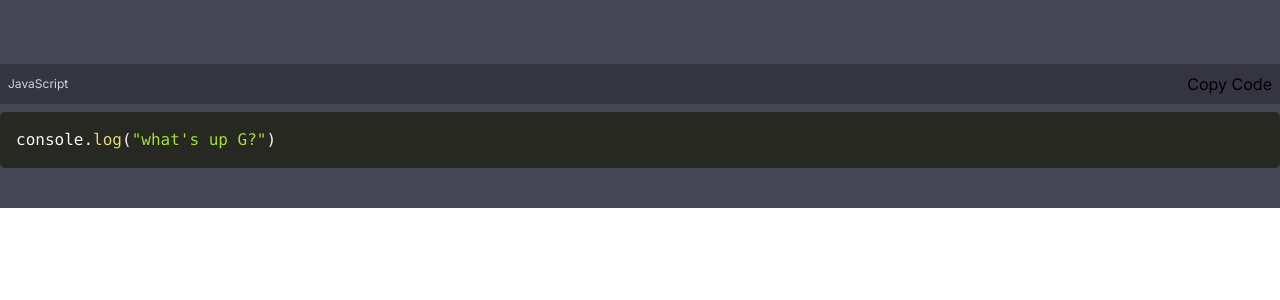
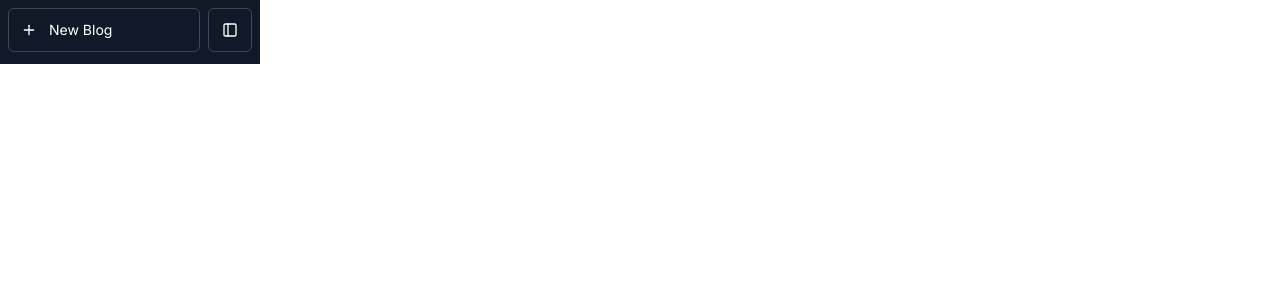
Before and after one commit to Conrad-E-Code/next-portfolio, a Next.js app: page /blog in a window 1280 px wide. Shown: the top 300 px of the page. Built offline with nearby package versions, Linux system fonts and the light colour scheme.

Commit message:
Sidebar header on page.

```diff
--- a/app/blog/page.js
+++ b/app/blog/page.js
@@ -1,13 +1,85 @@
 "use client";
-import React from 'react'
-import CodeBlock from '../../components/CodeBlock'
+import React from "react";
+import CodeBlock from "../../components/CodeBlock";
 
 const page = () => {
   return (
-    <div className='py-8 pt-16 bg-chatBackgroundColor'>
-        <CodeBlock code={`console.log("what's up G?")`} />
+    <div className="flex h-full w-full flex-col">
+      <div className="grow overflow-hidden">
+        <div className="overflow-hidden w-full h-full relative flex z-0">
+          <div className="dark flex-shrink-0 overflow-x-hidden bg-gray-900">
+            <div className="h-full w-[260px]">
+              <div className="h-full min-h-0 flex-col">
+                <div className="relative h-full w-full flex-1 items-start border-white/20">
+                  <nav className="flex h-full w-full flex-col p-2">
+                    <div className="mb-1 flex flex-row gap-2">
+                      <a className="flex px-3 min-h-[44px] py-1 items-center gap-3 transition-colors duration-200 text-white cursor-pointer text-sm rounded-md border border-white/20 hover:bg-gray-500/10 h-11 flex-grow overflow-hidden">
+                        <svg
+                          stroke="currentColor"
+                          fill="none"
+                          stroke-width="2"
+                          viewBox="0 0 24 24"
+                          stroke-linecap="round"
+                          stroke-linejoin="round"
+                          className="h-4 w-4 shrink-0"
+                          height="1em"
+                          width="1em"
+                          xmlns="http://www.w3.org/2000/svg"
+                        >
+                          <line x1="12" y1="5" x2="12" y2="19"></line>
+                          <line x1="5" y1="12" x2="19" y2="12"></line>
+                        </svg>
+                        <span className="truncate">New Blog</span>
+                      </a>
+                      <a className="flex px-3 min-h-[44px] py-1 gap-3 transition-colors duration-200 text-white cursor-pointer text-sm rounded-md border border-white/20 hover:bg-gray-500/10 h-11 w-11 flex-shrink-0 items-center justify-center">
+                        <svg
+                          stroke="currentColor"
+                          fill="none"
+                          stroke-width="2"
+                          viewBox="0 0 24 24"
+                          stroke-linecap="round"
+                          stroke-linejoin="round"
+                          className="h-4 w-4"
+                          height="1em"
+                          width="1em"
+                          xmlns="http://www.w3.org/2000/svg"
+                        >
+                          <rect
+                            x="3"
+                            y="3"
+                            width="18"
+                            height="18"
+                            rx="2"
+                            ry="2"
+                          ></rect>
+                          <line x1="9" y1="3" x2="9" y2="21"></line>
+                        </svg>
+                        <span style={{
+                            position: "absolute",
+                            border: "0px",
+                            width: "1px",
+                            height: "1px",
+                            padding: "0px",
+                            margin: "-1px",
+                            overflow: "hidden"
+
+                    }}>
+
+                        </span>
+                      </a>
+                    </div>
+                  </nav>
+                </div>
+              </div>
+            </div>
+          </div>
+          <div className="relative flex h-full max-w-full flex-1 overflow-hidden"></div>
+        </div>
+
+        {/* <CodeBlock code={`console.log("what's up G?")`} /> */}
+      </div>
     </div>
-  )
-}
+  );
+};
 
-export default page
+export default page;
```
